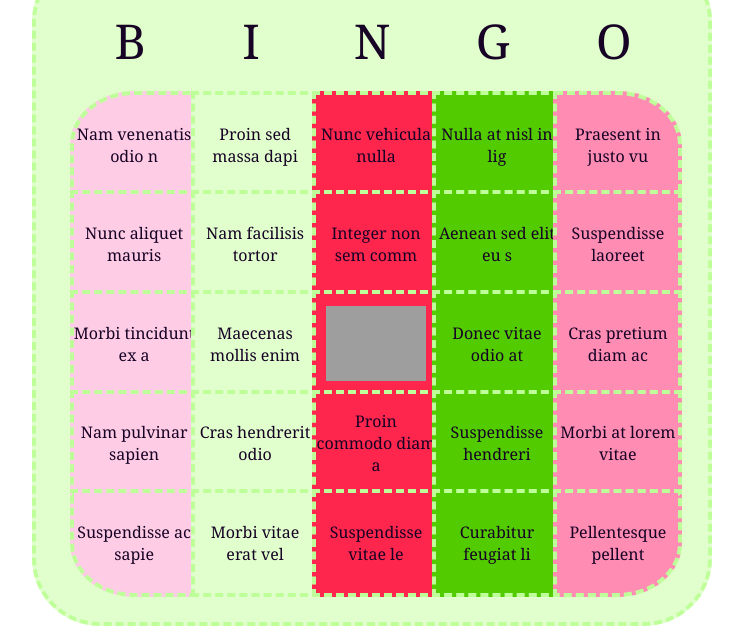
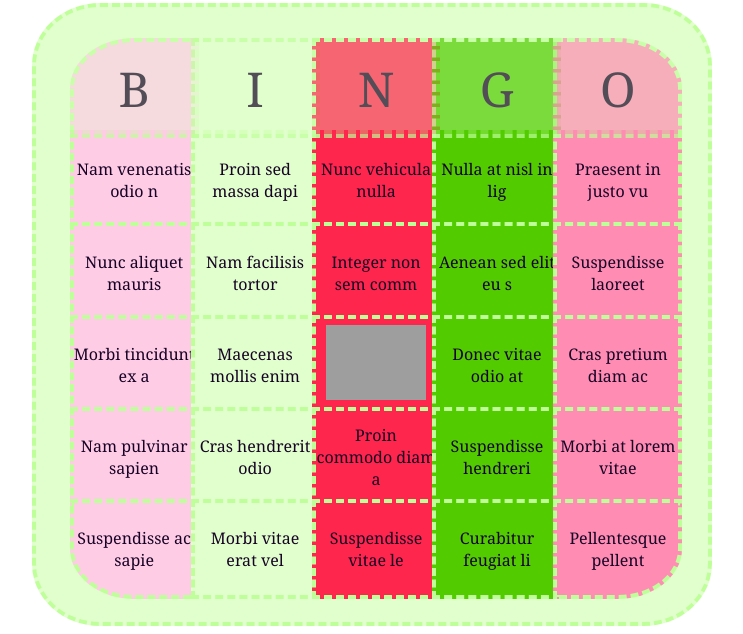
Before and after one commit to maddy-foley/bingo, a Flask app: page /card in a window 1280 px wide. Shown: the part 438-1072 px from the top of the page, without its empty margins (44-787 px from the left). Run offline with Flask 3, Linux system fonts and the light colour scheme; grey boxes are pictures that could not be loaded.

Commit message:
added basic background header sass theme

```diff
--- a/static/output.css
+++ b/static/output.css
@@ -67,12 +67,8 @@
   border-radius: 0 0 50% 0;
 }
 
-.row:nth-child(2) > .col:first-child * {
-  border-top-left-radius: 50%;
-}
-
-.row:nth-child(2) > .col:last-child * {
-  border-top-right-radius: 50%;
+.title-cell {
+  border: 4px dashed rgb(191, 255, 153);
 }
 
 .card-container {
@@ -85,7 +81,8 @@
 }
 
 #cell-1 {
-  background-color: black 0%;
+  background-color: rgb(255, 204, 230);
+  opacity: 70%;
 }
 
 .card-container {
@@ -93,7 +90,8 @@
 }
 
 #cell-2 {
-  background-color: black 0%;
+  background-color: rgb(224, 255, 204);
+  opacity: 70%;
 }
 
 .card-container {
@@ -101,7 +99,8 @@
 }
 
 #cell-3 {
-  background-color: black 0%;
+  background-color: rgb(255, 38, 77);
+  opacity: 70%;
 }
 
 .card-container {
@@ -109,7 +108,8 @@
 }
 
 #cell-4 {
-  background-color: black 0%;
+  background-color: rgb(82, 204, 0);
+  opacity: 70%;
 }
 
 .card-container {
@@ -117,7 +117,8 @@
 }
 
 #cell-5 {
-  background-color: black 0%;
+  background-color: rgb(255, 140, 179);
+  opacity: 70%;
 }
 
 .card-container {
@@ -337,4 +338,13 @@
   font-size: 3rem;
 }
 
+.header-container * {
+  font-family: Georgia;
+}
+
+h1 {
+  color: rgb(255, 204, 230);
+  font-size: 3rem;
+}
+
 /*# sourceMappingURL=output.css.map */
--- a/static/scss/_background.scss
+++ /dev/null
@@ -1 +0,0 @@
-@use 'variables' as v;
--- a/static/scss/style.scss
+++ b/static/scss/style.scss
@@ -1,7 +1,8 @@
 
 @use 'cardtheme';
 @use 'layout';
-@use 'background';
+@use 'backgroundtheme';
 
 
 @include cardtheme.apply-theme(test);
+@include backgroundtheme.apply-theme(test);
--- a/templates/card.html
+++ b/templates/card.html
@@ -22,11 +22,13 @@
                 {% endif %}
                 <div class="col">
                     <div class="{{'title-cell' if loop.index < 6 else 'content-cell'}}" id="cell-{{loop.index}}">
+                        <div class="text-background">
                         {% if item == 'Free' %}
                             <img class="free-space" src="{{url_for('static', filename='my_data/grandma-football.jpeg')}}" alt="Free"/>
                         {% else %}
                         {{ item }}
                         {% endif %}
+                        </div>
                     </div>
 
                 </div>
```
Also changed, not shown: static/scss/_backgroundtheme.scss (added, +38 -0 lines), static/scss/_cardtheme.scss (+12 -9 lines), 1 other file.
